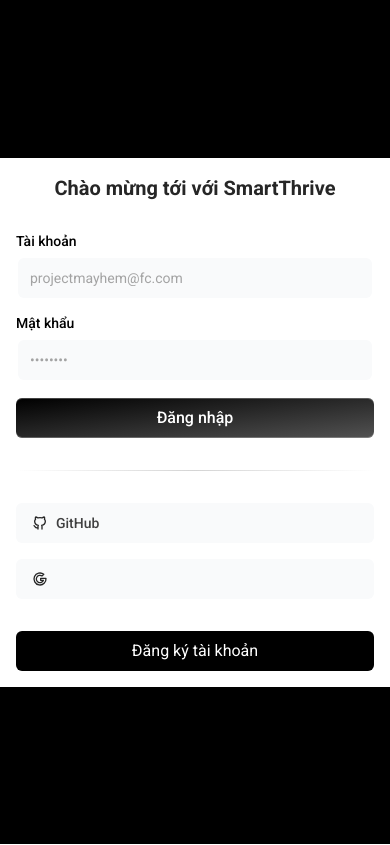
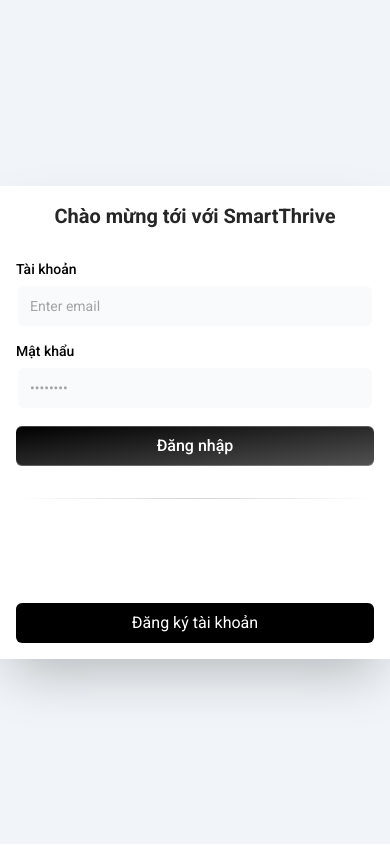
Before and after one commit to sonnh37/EXE201-smart-thrive-frontend, a Next.js app in the folder exe201-smartthrive/: page /login in a window 390 px wide. Built offline with nearby package versions, Linux system fonts and the light colour scheme; a web font is replaced by a local one.

Commit message:
fix authen ui

```diff
--- a/exe201-smartthrive/src/app/(auth)/login/page.tsx
+++ b/exe201-smartthrive/src/app/(auth)/login/page.tsx
@@ -14,7 +14,7 @@
                             "url('https://images.unsplash.com/photo-1577495508048-b635879837f1?ixid=MXwxMjA3fDB8MHxwaG90by1wYWdlfHx8fGVufDB8fHw%3D&ixlib=rb-1.2.1&auto=format&fit=crop&w=675&q=80')",
                     }}
                 >
-                    <div className="absolute bg-black opacity-60 inset-0 z-0"></div>
+                    <div className="absolute bg-black opacity-30 inset-0 z-0"></div>
                     <div className="w-full px-24 z-10">
                         <h1 className="text-5xl font-bold text-left tracking-wide">
                             Keep it special
@@ -24,19 +24,8 @@
                         </p>
                     </div>
                     <div className="bottom-0 absolute p-4 text-center right-0 left-0 flex justify-center space-x-4">
-                        <a href="#" aria-label="Twitter">
-                            <svg
-                                fill="#fff"
-                                xmlns="http://www.w3.org/2000/svg"
-                                width="24"
-                                height="24"
-                                viewBox="0 0 24 24"
-                            >
-                                <path
-                                    d="M24 4.557c-.883.392-1.832.656-2.828.775 1.017-.609 1.798-1.574 2.165-2.724-.951.564-2.005.974-3.127 1.195-.897-.957-2.178-1.555-3.594-1.555-3.179 0-5.515 2.966-4.797 6.045-4.091-.205-7.719-2.165-10.148-5.144-1.29 2.213-.669 5.108 1.523 6.574-.806-.026-1.566-.247-2.229-.616-.054 2.281 1.581 4.415 3.949 4.89-.693.188-1.452.232-2.224.084.626 1.956 2.444 3.379 4.6 3.419-2.07 1.623-4.678 2.348-7.29 2.04 2.179 1.397 4.768 2.212 7.548 2.212 9.142 0 14.307-7.721 13.995-14.646.962-.695 1.797-1.562 2.457-2.549z"/>
-                            </svg>
-                        </a>
-                        <a href="#" aria-label="Facebook">
+
+                        <a href="https://www.facebook.com/profile.php?id=61565528955571" aria-label="Facebook">
                             <svg
                                 fill="#fff"
                                 xmlns="http://www.w3.org/2000/svg"
@@ -48,7 +37,7 @@
                                     d="M9 8h-3v4h3v12h5v-12h3.642l.358-4h-4v-1.667c0-.955.192-1.333 1.115-1.333h2.885v-5h-3.808c-3.596 0-5.192 1.583-5.192 4.615v3.385z"/>
                             </svg>
                         </a>
-                        <a href="#" aria-label="Instagram">
+                        {/* <a href="#" aria-label="Instagram">
                             <svg
                                 fill="#fff"
                                 xmlns="http://www.w3.org/2000/svg"
@@ -59,12 +48,12 @@
                                 <path
                                     d="M12 2.163c3.204 0 3.584.012 4.85.07 3.252.148 4.771 1.691 4.919 4.919.058 1.265.069 1.645.069 4.849 0 3.205-.012 3.584-.069 4.849-.149 3.225-1.664 4.771-4.919 4.919-1.266.058-1.644.07-4.85.07-3.204 0-3.584-.012-4.849-.07-3.26-.149-4.771-1.699-4.919-4.92-.058-1.265-.07-1.644-.07-4.849 0-3.204.013-3.583.07-4.849.149-3.227 1.664-4.771 4.919-4.919 1.266-.057 1.645-.069 4.849-.069zm0-2.163c-3.259 0-3.667.014-4.947.072-4.358.2-6.78 2.618-6.98 6.98-.059 1.281-.073 1.689-.073 4.948 0 3.259.014 3.668.072 4.948.2 4.358 2.618 6.78 6.98 6.98 1.281.058 1.689.072 4.948.072 3.259 0 3.668-.014 4.948-.072 4.354-.2 6.782-2.618 6.979-6.98.059-1.28.073-1.689.073-4.948 0-3.259-.014-3.667-.072-4.947-.196-4.354-2.617-6.78-6.979-6.98-1.281-.059-1.69-.073-4.949-.073zm0 5.838c-3.403 0-6.162 2.759-6.162 6.162s2.759 6.163 6.162 6.163 6.162-2.759 6.162-6.163c0-3.403-2.759-6.162-6.162-6.162zm0 10.162c-2.209 0-4-1.79-4-4 0-2.209 1.791-4 4-4s4 1.791 4 4c0 2.21-1.791 4-4 4zm6.406-11.845c-.796 0-1.441.645-1.441 1.44s.645 1.44 1.441 1.44c.795 0 1.439-.645 1.439-1.44s-.644-1.44-1.439-1.44z"/>
                             </svg>
-                        </a>
+                        </a> */}
                     </div>
                 </div>
 
                 {/* Right Side */}
-                <div className="lg:w-1/2 w-full flex items-center justify-center bg-black">
+                <div className="lg:w-1/2 w-full flex items-center justify-center bg-slate-100 ">
                     <div className="w-full h-full flex items-center justify-center">
                         <Login/>
                     </div>
--- a/exe201-smartthrive/src/app/testing/page.tsx
+++ b/exe201-smartthrive/src/app/testing/page.tsx
@@ -45,7 +45,7 @@
             <Modal>
                 <ModalTrigger
                     className="w-full px-4 py-2 bg-black dark:bg-white dark:text-black text-white flex justify-center group/modal-btn">
-          <span className="group-hover/modal-btn:translate-x-40 text-center transition duration-500">
+          <span className="text-center">
             Đăng ký tài khoản
           </span>
                 </ModalTrigger>
--- a/exe201-smartthrive/src/components/auth/login/login.tsx
+++ b/exe201-smartthrive/src/components/auth/login/login.tsx
@@ -1,15 +1,15 @@
 "use client";
-import React, {useState} from "react";
-import {Label} from "@/components/ui/label";
-import {Input} from "@/components/ui/input";
-import {cn} from "@/lib/utils";
-import {IconBrandGithub, IconBrandGoogle} from "@tabler/icons-react";
+import React, { useState } from "react";
+import { Label } from "@/components/ui/label";
+import { Input } from "@/components/ui/input";
+import { cn } from "@/lib/utils";
+import { IconBrandGithub, IconBrandGoogle } from "@tabler/icons-react";
 import Register from "@/components/auth/register/register";
 import AuthService from "@/services/auth-service";
-import {toast} from "sonner";
-import {useRouter} from "next/navigation";
-import {GoogleLogin} from "@react-oauth/google";
-import {loginByGoogle} from "@/services/login-by-gmail-service";
+import { toast } from "sonner";
+import { useRouter } from "next/navigation";
+import { GoogleLogin } from "@react-oauth/google";
+import { loginByGoogle } from "@/services/login-by-gmail-service";
 import userService from "@/services2/user-service";
 import { loginAuth, setLocalStorage } from "@/lib/auth";
 
@@ -17,7 +17,8 @@
   const router = useRouter();
   const handleSuccess = async (response: any) => {
     console.log("check_gg", response);
-        userService.loginByGoogle(response.credential)
+    userService
+      .loginByGoogle(response.credential)
       .then((_response) => {
         if (_response.status !== 1) {
           return toast.error(_response.message);
@@ -54,8 +55,7 @@
   };
 
   return (
-        <div
-            className="max-w-md w-full mx-auto rounded-none md:rounded-2xl p-4 md:p-8 shadow-input bg-white dark:bg-black">
+    <div className="max-w-md w-full mx-auto rounded-none md:rounded-2xl p-4 md:p-8 shadow-2xl bg-white dark:bg-black">
       <h2 className="font-bold text-xl text-neutral-800 dark:text-neutral-200 text-center">
         Chào mừng tới với SmartThrive
       </h2>
@@ -65,7 +65,7 @@
           <Label htmlFor="email">Tài khoản</Label>
           <Input
             id="email"
-                        placeholder="projectmayhem@fc.com"
+            placeholder="Enter email"
             value={username}
             onChange={(e) => setUsername(e.target.value)}
           />
@@ -86,36 +86,19 @@
           type="submit"
         >
           Đăng nhập
-                    <BottomGradient/>
+          <BottomGradient />
         </button>
 
-                <div
-                    className="bg-gradient-to-r from-transparent via-neutral-300 dark:via-neutral-700 to-transparent my-8 h-[1px] w-full"/>
+        <div className="bg-gradient-to-r from-transparent via-neutral-300 dark:via-neutral-700 to-transparent my-8 h-[1px] w-full" />
 
         <div className="flex flex-col space-y-4">
-                    <button
-                        className=" relative group/btn flex space-x-2 items-center justify-start px-4 w-full text-black rounded-md h-10 font-medium shadow-input bg-gray-50 dark:bg-zinc-900 dark:shadow-[0px_0px_1px_1px_var(--neutral-800)]"
-                        type="submit"
-                    >
-                        <IconBrandGithub className="h-4 w-4 text-neutral-800 dark:text-neutral-300"/>
           <span className="text-neutral-700 dark:text-neutral-300 text-sm">
-              GitHub
+            <GoogleLogin onSuccess={handleSuccess} onError={handleError} />
           </span>
-                        <BottomGradient/>
-                    </button>
-                    <button
-                        className=" relative group/btn flex space-x-2 items-center justify-start px-4 w-full text-black rounded-md h-10 font-medium shadow-input bg-gray-50 dark:bg-zinc-900 dark:shadow-[0px_0px_1px_1px_var(--neutral-800)]"
-                        type="submit"
-                    >
-                        <IconBrandGoogle className="h-4 w-4 text-neutral-800 dark:text-neutral-300"/>
-                        <span className="text-neutral-700 dark:text-neutral-300 text-sm">
-              <GoogleLogin onSuccess={handleSuccess} onError={handleError}/>
-            </span>
-                        <BottomGradient/>
-                    </button>
+          <BottomGradient />
         </div>
       </form>
-            <Register/>
+      <Register />
     </div>
   );
 }
@@ -123,10 +106,8 @@
 const BottomGradient = () => {
   return (
     <>
-            <span
-                className="group-hover/btn:opacity-100 block transition duration-500 opacity-0 absolute h-px w-full -bottom-px inset-x-0 bg-gradient-to-r from-transparent via-cyan-500 to-transparent"/>
-            <span
-                className="group-hover/btn:opacity-100 blur-sm block transition duration-500 opacity-0 absolute h-px w-1/2 mx-auto -bottom-px inset-x-10 bg-gradient-to-r from-transparent via-indigo-500 to-transparent"/>
+      <span className="group-hover/btn:opacity-100 block transition duration-500 opacity-0 absolute h-px w-full -bottom-px inset-x-0 bg-gradient-to-r from-transparent via-cyan-500 to-transparent" />
+      <span className="group-hover/btn:opacity-100 blur-sm block transition duration-500 opacity-0 absolute h-px w-1/2 mx-auto -bottom-px inset-x-10 bg-gradient-to-r from-transparent via-indigo-500 to-transparent" />
     </>
   );
 };
--- a/exe201-smartthrive/src/components/button/drop.tsx
+++ b/exe201-smartthrive/src/components/button/drop.tsx
@@ -11,7 +11,7 @@
 
     const handleSelectStudent = () => {
         localStorage.clear();
-        push("/login");
+        push("login");
 
         toast.success(`Log out succesully`, {
             richColors: true,
@@ -111,7 +111,6 @@
                             License
                         </a>
                     </MenuItem>
-                    <form action="#" method="POST">
                         <MenuItem>
                             <button
                                 onClick={handleSelectStudent}
@@ -121,7 +120,6 @@
                                 Sign out
                             </button>
                         </MenuItem>
-                    </form>
                 </div>
             </MenuItems>
         </Menu>
```
Also changed, not shown: exe201-smartthrive/src/components/auth/register/register.tsx (+4 -13 lines). Lines whose indentation alone changed are shown as unchanged.
